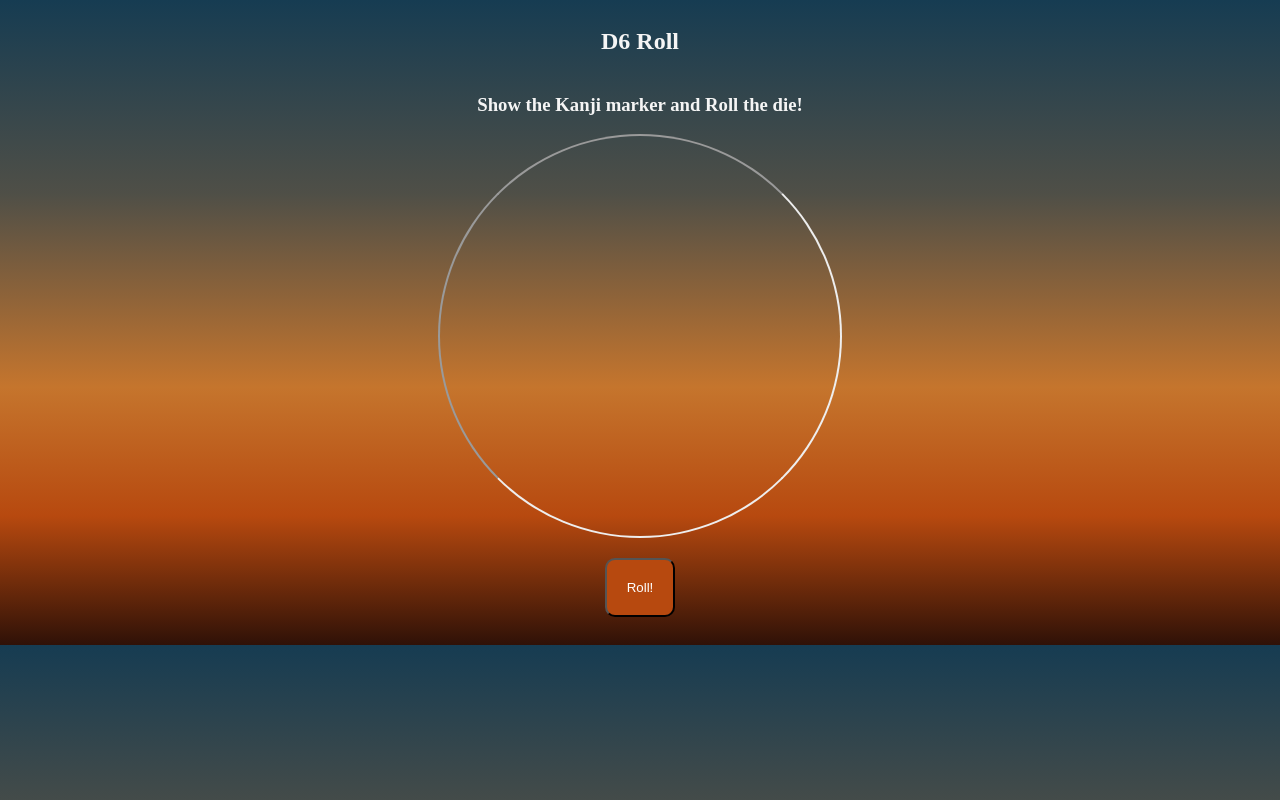
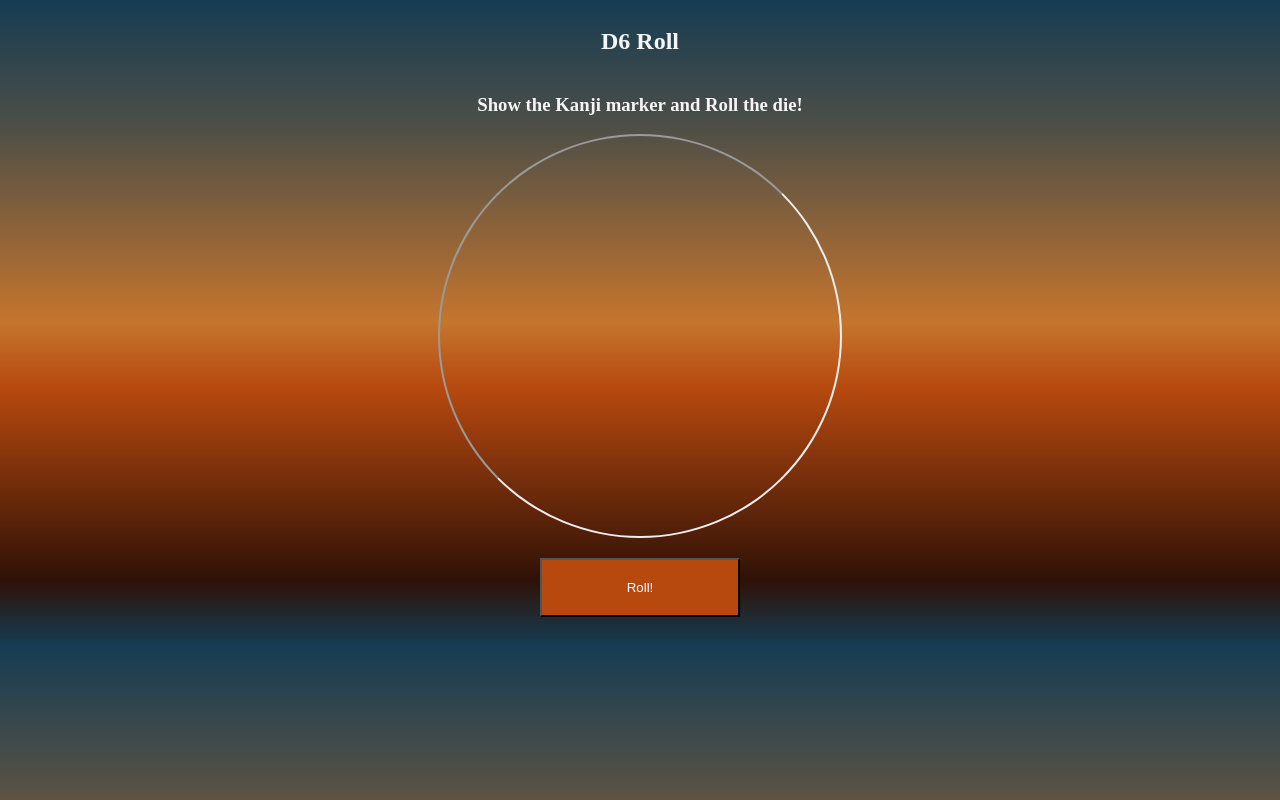
Before and after one commit to anacko/AR-Dice, a Node server app: page / in a window 1280 px wide. Run offline with Node 20, Linux system fonts and the light colour scheme; some libraries are stand-ins or nearby versions.

Commit message:
enhance buttons

```diff
--- a/public/index.css
+++ b/public/index.css
@@ -1,5 +1,5 @@
 .all {
-  background: linear-gradient(to bottom, #163C52 0%,#4F4F47 30%,#C5752D 60%,#B7490F 80%, #2F1107 100%);
+  background: linear-gradient(to bottom, #163C52 0%,#4F4F47 20%,#C5752D 50%,#B7490F 60%, #2F1107 90%, #163C52 100% );
   display: flex;
   flex-flow: column;
   align-items: center;
@@ -14,12 +14,7 @@
   border-radius: 50%;
 }
 
-.buttons-double {
-  width: min(50vw, 50vh);
-  display: flex;
-  justify-content: space-between;
-}
-.buttons-single {
+.buttons {
   width: min(50vw, 50vh);
   display: flex;
   justify-content: center;
@@ -28,8 +23,18 @@
 button {
   text-align: center;
   background-color: #B7490F;
-  margin: 1.5em;
+  margin-top: 1.5em;
+  margin-bottom: 1.5em;
   padding: 1.5em;
-  border-radius: 10px;
   color: white;
+  width: min(25vw, 25vh);
 }
+#roll-again-button {
+  border-top-left-radius: 10px;
+  border-bottom-left-radius: 10px;
+}
+
+#reset-roll-button {
+  border-top-right-radius: 10px;
+  border-bottom-right-radius: 10px;
+}
--- a/views/index.ejs
+++ b/views/index.ejs
@@ -16,13 +16,13 @@
   <% } %>
   <iframe class="camera" scrolling="no" src="/main"></iframe>
   <% if (d6Value === '0' || !d6Value) { %>
-    <div class="buttons-single">
+    <div class="buttons">
       <form action="/new_d6" method="POST"><button onclick="">Roll!</button></form>
     </div>
   <% } else { %>
-    <div class="buttons-double">
-      <form action="/new_d6" method="POST"><button onclick="">Roll Again!</button></form>
-      <form action="/reset_d6" method="POST"><button onclick="">Reset</button></form>
+    <div class="buttons">
+      <form action="/new_d6" method="POST"><button id="roll-again-button" onclick="">Roll Again!</button></form>
+      <form action="/reset_d6" method="POST"><button id="reset-roll-button" onclick="">Reset</button></form>
     </div>
           <% } %>
 </body>
```
